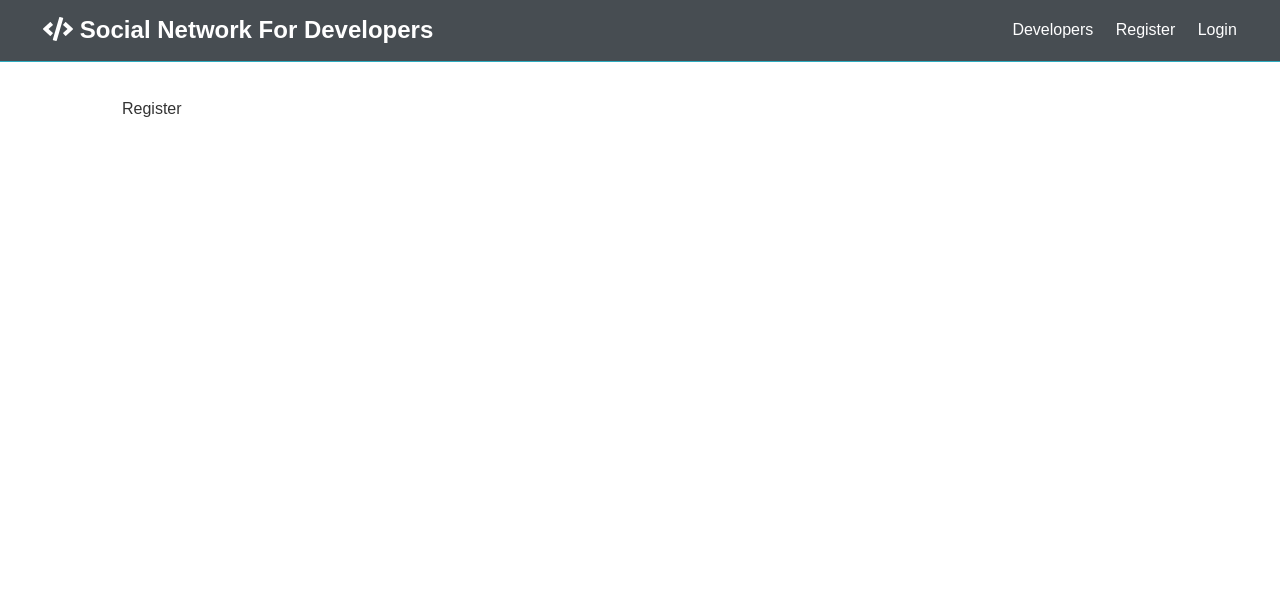
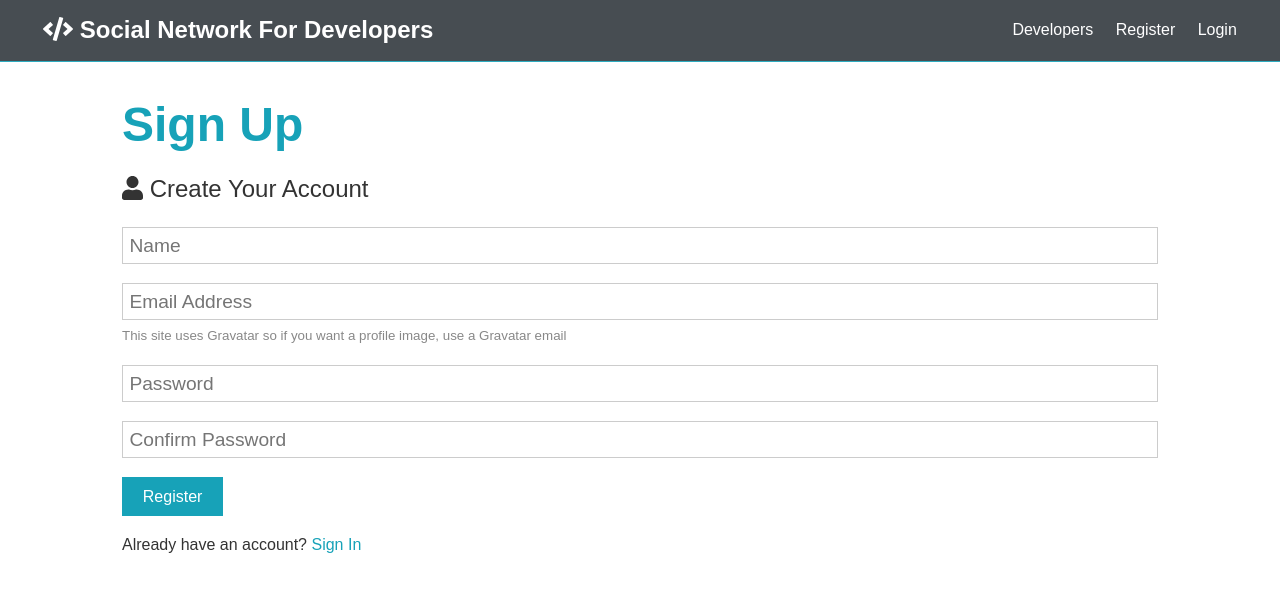
Before and after one commit to kashapov/social-network-mern, a React (Create React App) app in the folder client/: page /register in a window 1280 px wide. Shown: the top 592 px of the page. Built offline with nearby package versions, Linux system fonts and the light colour scheme.

Commit message:
feat: register form

```diff
--- a/client/src/components/auth/Register.js
+++ b/client/src/components/auth/Register.js
@@ -1,7 +1,90 @@
-import React from 'react';
+import React, { Fragment, useState } from 'react';
+import { FontAwesomeIcon } from '@fortawesome/react-fontawesome';
+import { faUser } from '@fortawesome/free-solid-svg-icons';
 
 const Register = () => {
-  return <div>Register</div>;
+  const [formData, setFormData] = useState({
+    name: '',
+    email: '',
+    password: '',
+    password2: '',
+  });
+
+  const { name, email, password, password2 } = formData;
+
+  const onChange = e =>
+    setFormData({ ...formData, [e.target.name]: e.target.value });
+
+  const onSubmit = e => {
+    e.preventDefault();
+
+    if (password !== password2) {
+      console.log('Passwords do not match');
+    } else {
+      console.log(formData);
+    }
+  };
+
+  return (
+    <Fragment>
+      <h1 className="large text-primary">Sign Up</h1>
+      <p className="lead">
+        <FontAwesomeIcon icon={faUser} /> Create Your Account
+      </p>
+      <form className="form" onSubmit={e => onSubmit(e)}>
+        <div className="form-group">
+          <input
+            type="text"
+            placeholder="Name"
+            name="name"
+            value={name}
+            onChange={e => onChange(e)}
+            required
+          />
+        </div>
+        <div className="form-group">
+          <input
+            type="email"
+            placeholder="Email Address"
+            name="email"
+            value={email}
+            onChange={e => onChange(e)}
+            required
+          />
+          <small className="form-text">
+            This site uses Gravatar so if you want a profile image, use a
+            Gravatar email
+          </small>
+        </div>
+        <div className="form-group">
+          <input
+            type="password"
+            placeholder="Password"
+            name="password"
+            minLength="6"
+            value={password}
+            onChange={e => onChange(e)}
+            required
+          />
+        </div>
+        <div className="form-group">
+          <input
+            type="password"
+            placeholder="Confirm Password"
+            name="password2"
+            minLength="6"
+            value={password2}
+            onChange={e => onChange(e)}
+            required
+          />
+        </div>
+        <input type="submit" className="btn btn-primary" value="Register" />
+      </form>
+      <p className="my-1">
+        Already have an account? <a href="login.html">Sign In</a>
+      </p>
+    </Fragment>
+  );
 };
 
 export default Register;
```
